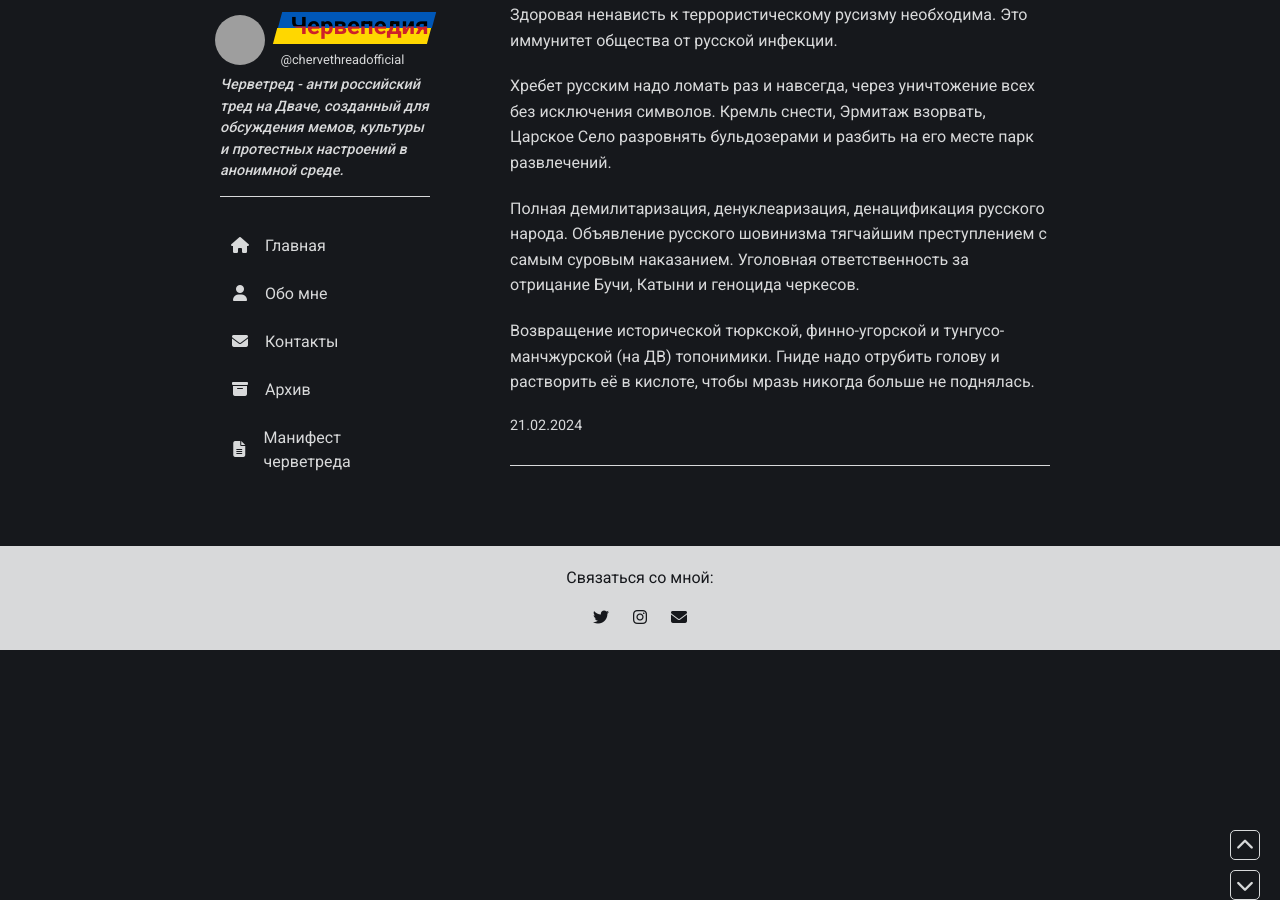
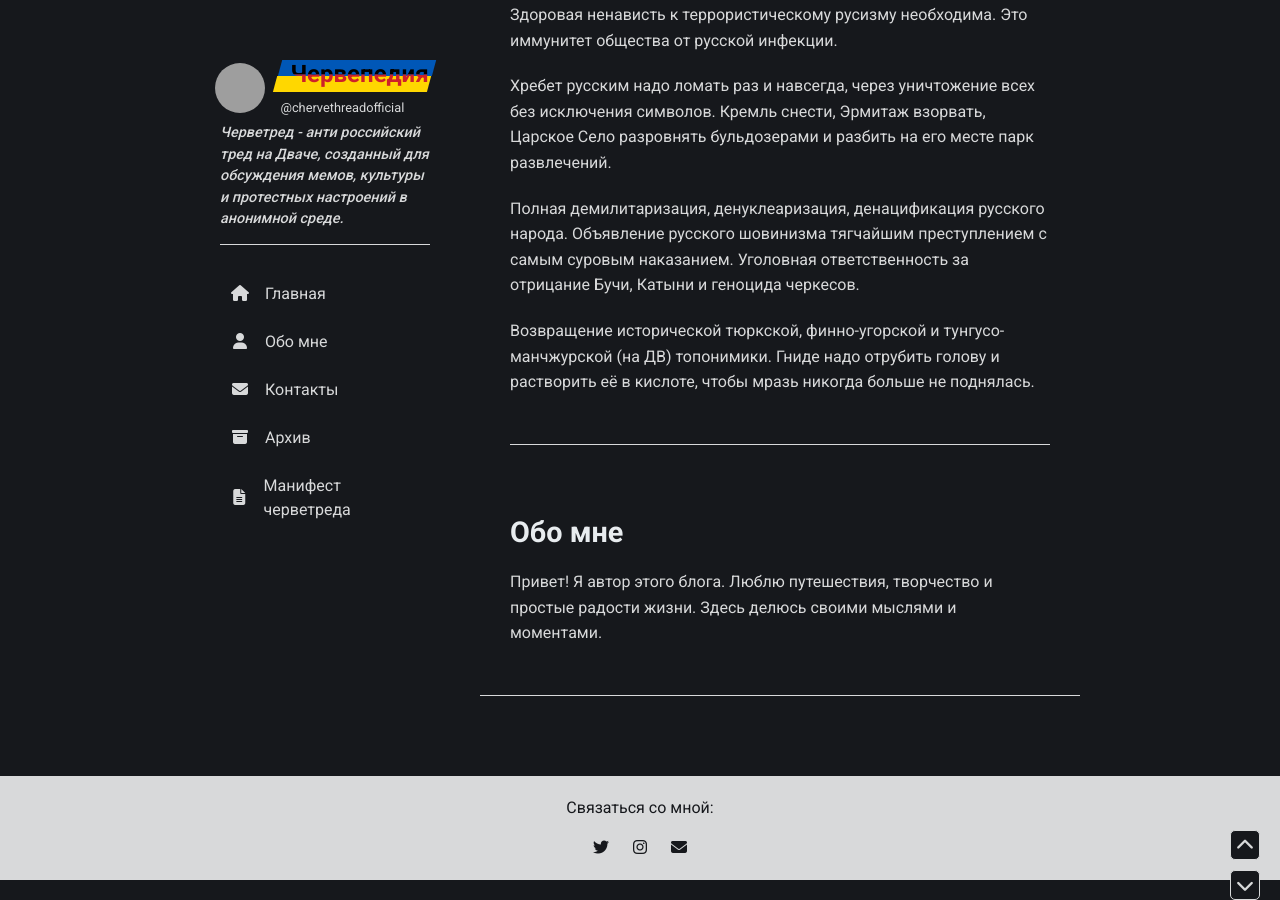
Before and after one commit to chervepediya/chervepediya.github.io, a Jekyll site: the page built from _posts/2025-02-21-nenavist-k-rusizmu.md, in a window 1280 px wide and 900 px high, scrolled down 417 px. Built offline with Jekyll 4.4.1, drawn with Linux system fonts in a browser that asks for light colours; nearby versions of some CDN libraries; before the commit the page ends 1087 px from its top, so only the background shows below that; grey boxes are pictures that could not be loaded.

Commit message:
Update post.html

```diff
--- a/_layouts/post.html
+++ b/_layouts/post.html
@@ -10,7 +10,10 @@ layout: default
     </div>
     {% endif %}
     <p>{{ content }}</p>
-    <div class="post-footer">
-        <span class="post-date">{{ page.date | date: "%d.%m.%Y" }}</span>
-    </div>
 </div>
+
+<!-- Секция "Обо мне" -->
+<div class="about" id="about" data-aos="fade-up" data-aos-delay="600">
+    <h2>Обо мне</h2>
+    <p>Привет! Я автор этого блога. Люблю путешествия, творчество и простые радости жизни. Здесь делюсь своими мыслями и моментами.</p>
+</div>
```
